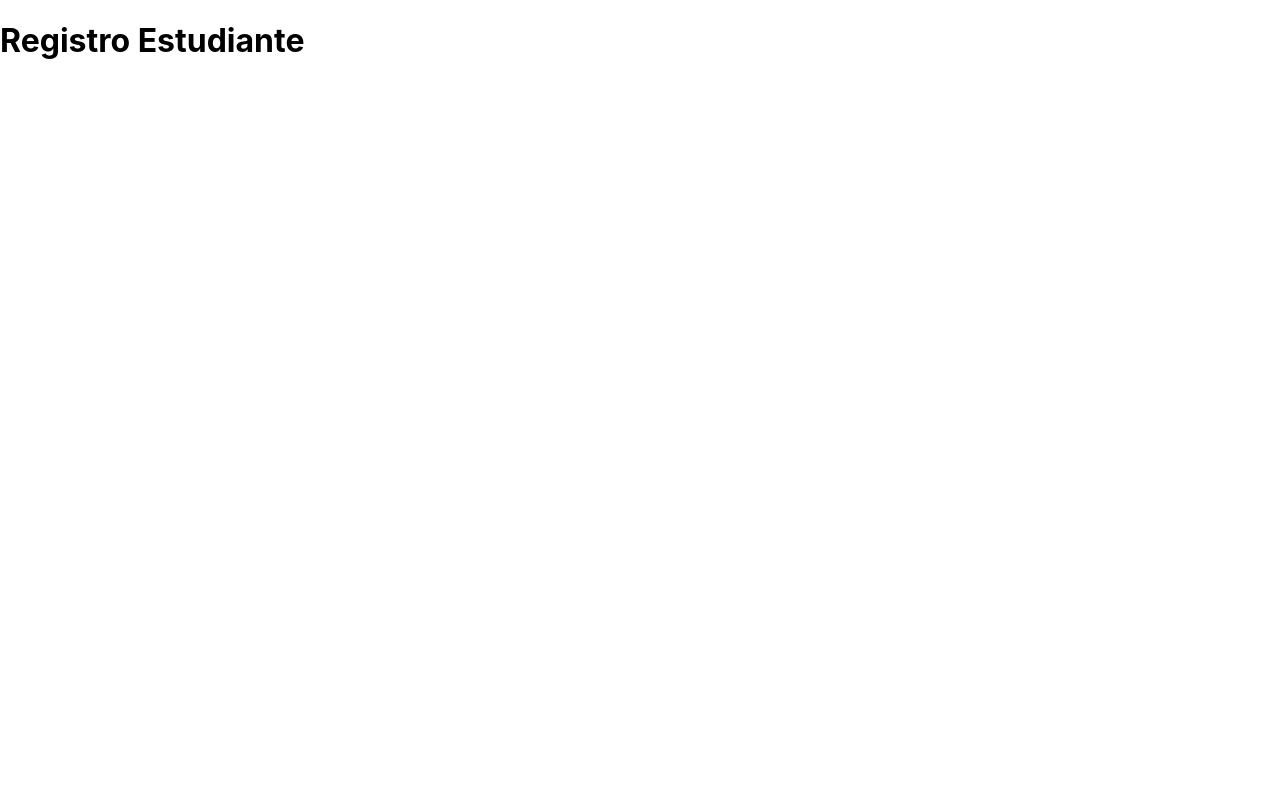
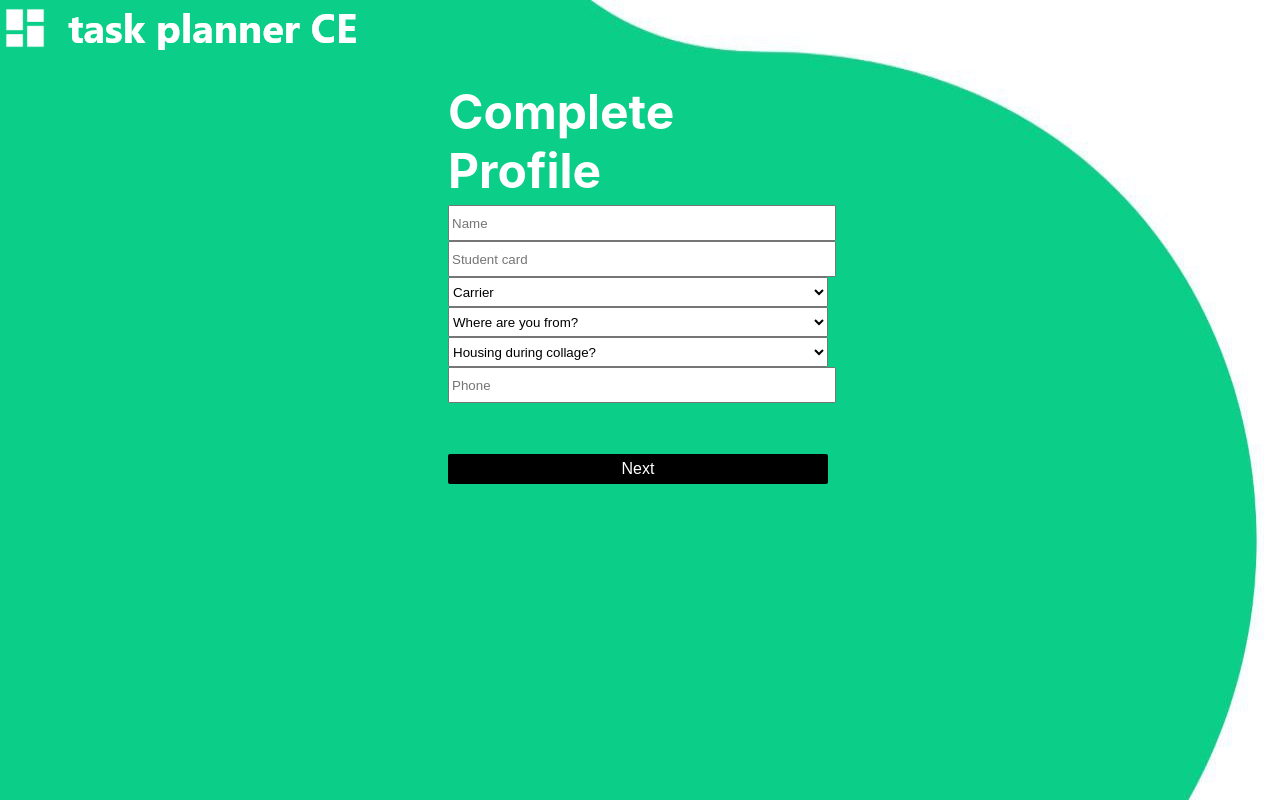
Before and after one commit to ce-box/CE4101-TaskPlannerCE, a React (Create React App) app in the folder taskplannerce/: page /Student in a window 1280 px wide. Built offline with nearby package versions, Linux system fonts and the light colour scheme.

Commit message:
Sign Up Student

```diff
--- a/taskplannerce/src/assets/styles/Admin_Zone.css
+++ b/taskplannerce/src/assets/styles/Admin_Zone.css
@@ -1,3 +1,18 @@
-.admin_table ul {
+.Admin_Zone .admin_table ul {
   list-style: none;
 }
+
+.Admin_Zone .admin-new-popup {
+  display: none;
+  top: 0;
+  left: 40%;
+  position: fixed;
+  border: 3px solid #000;
+  z-index: 9;
+}
+
+.Admin_Zone .admin-new-popup .form-container{
+  max-width: 300px;
+  padding: 10px;
+  background-color: #fff;
+}
--- /dev/null
+++ b/taskplannerce/src/assets/styles/Student_Sign_up.css
@@ -0,0 +1,96 @@
+.sign_up_container .student_info_signup {
+  background-image: url("../images/background.jpg");
+  min-height: 100vh;
+  background-repeat: no-repeat;
+  background-size: 100vw 100vh;
+}
+.sign_up_container .student_use_signup {
+  background-color: #000;
+  min-height: 100vh;
+  display: none;
+}
+.sign_up_container .student_hobby_signup {
+  background-color: black;
+  min-height: 100vh;
+  display: none;
+}
+
+.sign_up_container .student_info_signup .image {
+  background-image: url("../images/title.png");
+  background-repeat: no-repeat;
+  height: 50px;
+}
+
+.sign_up_container .student_info_signup .form {
+  margin-left: 35%;
+}
+.sign_up_container .student_info_signup .form-container {
+  max-width: 380px;
+}
+
+.sign_up_container .student_info_signup input[type="text"],
+.sign_up_container .student_info_signup select {
+  width: 100%;
+  height: 30px;
+}
+
+.sign_up_container .student_info_signup .form h1 {
+  color: white;
+  font-size: 300%;
+  margin-bottom: 5px;
+}
+
+.sign_up_container .student_info_signup .btn {
+  background-color: #000;
+  color: #fff;
+  border: none;
+  border-radius: 2px;
+  margin-top: 8%;
+  width: 100%;
+  font-size: 16px;
+  height: 30px;
+  cursor: pointer;
+}
+
+.sign_up_container .student_use_signup .image {
+    background-image: url("../images/title.png");
+    background-repeat: no-repeat;
+    height: 50px;
+  }
+  .sign_up_container .student_use_signup h1 {
+    color: #fff;
+  }
+
+  .sign_up_container .elec {
+    background-color: burlywood;
+  }
+  .sign_up_container .student_use_signup .btn {
+    background-color: #00C428;
+    color: #fff;
+    border: none;
+    border-radius: 2px;
+    margin-top: 8%;
+    font-size: 16px;
+    height: 30px;
+    cursor: pointer;
+  }
+
+  .sign_up_container .student_hobby_signup .image {
+    background-image: url("../images/title.png");
+    background-repeat: no-repeat;
+    height: 50px;
+  }
+  .sign_up_container .student_hobby_signup h1 {
+    color: #fff;
+  }
+
+  .sign_up_container .student_hobby_signup .btn {
+    background-color: #00C428;
+    color: #fff;
+    border: none;
+    border-radius: 2px;
+    margin-top: 8%;
+    font-size: 16px;
+    height: 30px;
+    cursor: pointer;
+  }
--- a/taskplannerce/src/containers/Admin_Zone.js
+++ b/taskplannerce/src/containers/Admin_Zone.js
@@ -15,7 +15,15 @@ class Admin_Zone extends React.Component {
       name: "Luis Barboza",
     },
   ];
-  new_admin() {}
+  new_admin() {
+    document.getElementsByClassName("admin-new-popup")[0].style.display = "block";
+  }
+  create() {
+    document.getElementsByClassName("admin-new-popup")[0].style.display = "none";
+  }
+  closeForm() {
+    document.getElementsByClassName("admin-new-popup")[0].style.display = "none";
+  }
   render() {
     return (
       <div className="Admin_Zone">
@@ -32,6 +40,21 @@ class Admin_Zone extends React.Component {
             ))}
           </ul>
         </div>
+        <div className="admin-new-popup">
+          <form className="form-container">
+          <h1>New Admin</h1>
+          <input type="text" placeholder="Institution Mail" name="mail_new" required />
+          <br/>
+          <input type="text" placeholder="Password" name="pass_new" required />
+          <br/>
+          <button type="button" className="btn" onClick={()=> this.create()}>
+            Create Admin
+          </button>
+          <button type="button" className="btn close" onClick={()=> this.closeForm()}>
+            Close
+          </button>
+          </form>
+        </div>
       </div>
     );
   }
--- a/taskplannerce/src/containers/Professor_Dashboard.js
+++ b/taskplannerce/src/containers/Professor_Dashboard.js
@@ -31,7 +31,7 @@ class Professor_Dashboard extends React.Component {
           <div className="professor_shared_board">
             Currently the students have shared
             <br />
-            <p>{this.dashboard_list.shared}</p>
+            <p>{this.dashboard_list[0].shared}</p>
             boards with you
           </div>
           <div className="professor_time_line">Timeline of shared boards</div>
--- a/taskplannerce/src/containers/Professor_Sign_Up.js
+++ b/taskplannerce/src/containers/Professor_Sign_Up.js
@@ -16,7 +16,7 @@ class Professor_Sign_Up extends React.Component {
   render() {
     return (
       <div className="Container_Profesor_Sign">
-      <div className="image" />
+        <div className="image" />
         <form className="form-container">
           <h1>Complete Profile</h1>
           <input type="text" placeholder="Name" name="name" />
--- /dev/null
+++ b/taskplannerce/src/containers/Student_Friends.js
@@ -0,0 +1,12 @@
+// Styles
+
+// React
+import React from "react";
+
+class Student_Friends extends React.Component {
+  render() {
+    return <h1> Friends </h1>;
+  }
+}
+
+export default Student_Friends;
--- a/taskplannerce/src/containers/Student_Home.js
+++ b/taskplannerce/src/containers/Student_Home.js
@@ -4,6 +4,7 @@ import '../assets/styles/Student_Home.css';
 // Components
 import Header from "../components/Header";
 import SideBar from "../components/SideBar";
+import Student_Friends from "../containers/Student_Friends"
 
 // React
 import React from "react";
@@ -18,6 +19,7 @@ class Student_Home extends React.Component {
                     <SideBar />
                     <Switch>
                         <Route path="/Student/Friends">
+                            <Student_Friends/>
                         </Route>
                         <Route path="/Student/Board">
                         </Route>
--- a/taskplannerce/src/containers/Student_Sign_Up.js
+++ b/taskplannerce/src/containers/Student_Sign_Up.js
@@ -1,11 +1,147 @@
 // Styles
+import "../assets/styles/Student_Sign_up.css";
 
 // React
 import React from "react";
 
 class Student_Sign_Up extends React.Component {
+  list_carreras = ["Computer Eng", "No", "No se"];
+  list_canton = ["Cartago", "San Jose", "Heredia"];
+  list_canton_live = ["Cartago", "San Jose", "Heredia"];
+  list_use = ["Academic", "Social", "Personal"];
+  list_hobby = ["Movies", "Music", "Theater", "Sports"];
+
+  next_to_data() {
+    var info = document.getElementsByClassName("student_info_signup");
+    var use = document.getElementsByClassName("student_use_signup");
+    info[0].style.display = "none";
+    use[0].style.display = "block";
+  }
+  next_to_use() {
+    var use = document.getElementsByClassName("student_use_signup");
+    var hobby = document.getElementsByClassName("student_hobby_signup");
+    use[0].style.display = "none";
+    hobby[0].style.display = "block";
+  }
+  next_to_hobby() {
+    this.props.history.push("/Student/Home");
+  }
+  change_color(uio) {
+    for (let i = 0; i < this.list_use.length; i++) {
+      var aux = document.getElementsByClassName(this.list_use[i]);
+      aux[0].classList.remove("elec");
+    }
+    var button = document.getElementsByClassName(uio);
+    button[0].classList.toggle("elec");
+  }
+  change_color_aux(uio) {
+    var button = document.getElementsByClassName(uio);
+    button[0].classList.toggle("elec");
+  }
   render() {
-    return <h1> Registro Estudiante </h1>;
+    return (
+      <div className="sign_up_container">
+        <div className="student_info_signup">
+          <div className="image" />
+          <div className="form" id="myForm">
+            <form className="form-container">
+              <h1>Complete Profile</h1>
+              <input
+                type="text"
+                placeholder="Name"
+                name="student_name"
+                required
+              />
+              <br />
+              <input
+                type="text"
+                placeholder="Student card"
+                name="student_card"
+              />
+              <select className="carrera_student">
+                <option disabled selected>
+                  Carrier
+                </option>
+                {this.list_carreras.map((object) => (
+                  <option value="{object}">{object}</option>
+                ))}
+              </select>
+              <br />
+              <select className="canton_student">
+                <option disabled selected>
+                  Where are you from?
+                </option>
+                {this.list_canton.map((object) => (
+                  <option value="{object}">{object}</option>
+                ))}
+              </select>
+              <br />
+              <select className="canton_live_student">
+                <option disabled selected>
+                  Housing during collage?
+                </option>
+                {this.list_canton_live.map((object) => (
+                  <option value="{object}">{object}</option>
+                ))}
+              </select>
+              <br />
+              <input type="text" placeholder="Phone" name="Student_Phone" />
+              <br />
+              <br />
+              <button
+                type="submit"
+                className="btn"
+                onClick={() => this.next_to_data()}
+              >
+                Next
+              </button>
+            </form>
+          </div>
+        </div>
+        <div className="student_use_signup">
+          <div className="image" />
+          <h1>What will you use the application for?</h1>
+          {this.list_use.map((object) => (
+            <button
+              type="Text"
+              className={object}
+              onClick={() => this.change_color(object)}
+            >
+              {object}
+            </button>
+          ))}
+          <br />
+          <button
+            type="button"
+            className="btn"
+            onClick={() => this.next_to_use()}
+          >
+            Next
+          </button>
+        </div>
+        <div className="student_hobby_signup">
+          <div className="image" />
+          <h1>What are ypur hobbies?</h1>
+          {this.list_hobby.map((object) => (
+            <button
+              type="Text"
+              className={object}
+              onClick={() => this.change_color_aux(object)}
+            >
+              {object}
+            </button>
+          ))}
+          <br />
+          <button
+            type="button"
+            className="btn"
+            onClick={() => this.next_to_hobby()}
+          >
+            Next
+          </button>
+        </div>
+      </div>
+    );
   }
 }
 
```
